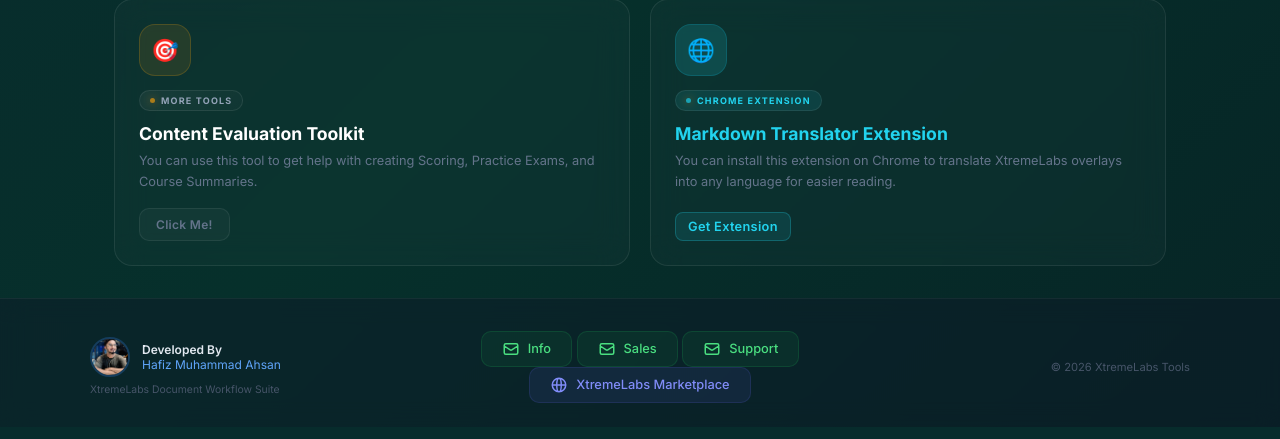
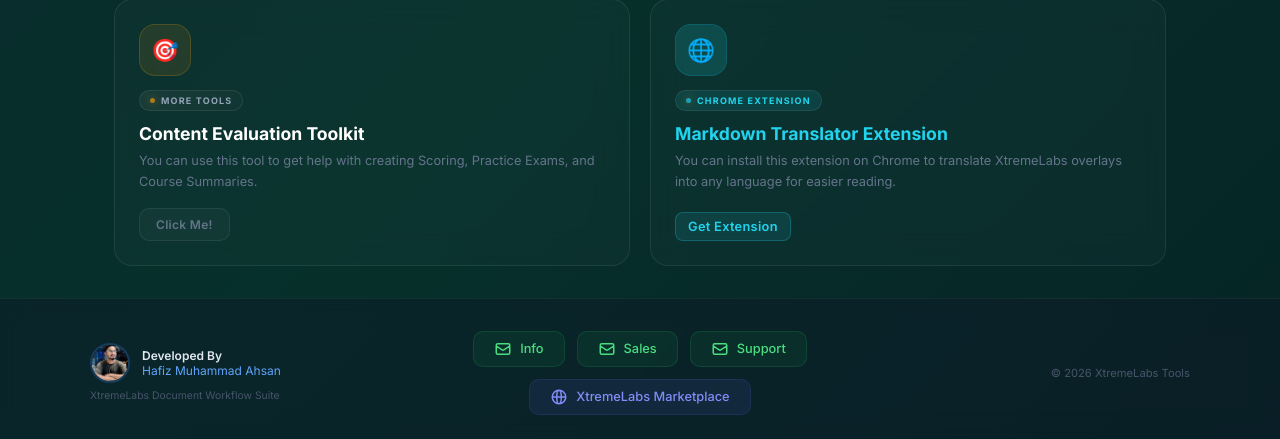
Before and after one commit to M-Ahsan786/XtremeLabs-Tools, a Flask app: page / in a window 1280 px wide. Shown: the part 987-1426 px from the top of the page. Run offline with Flask 3, Linux system fonts and the light colour scheme.

Commit message:
Update index.html

```diff
--- a/templates/index.html
+++ b/templates/index.html
@@ -740,6 +740,12 @@
 
         .footer-center {
             text-align: center;
+            display: flex;
+            flex-direction: row;
+            flex-wrap: wrap;
+            align-items: center;
+            justify-content: center;
+            gap: 12px;
         }
 
         .footer-wa {
```
